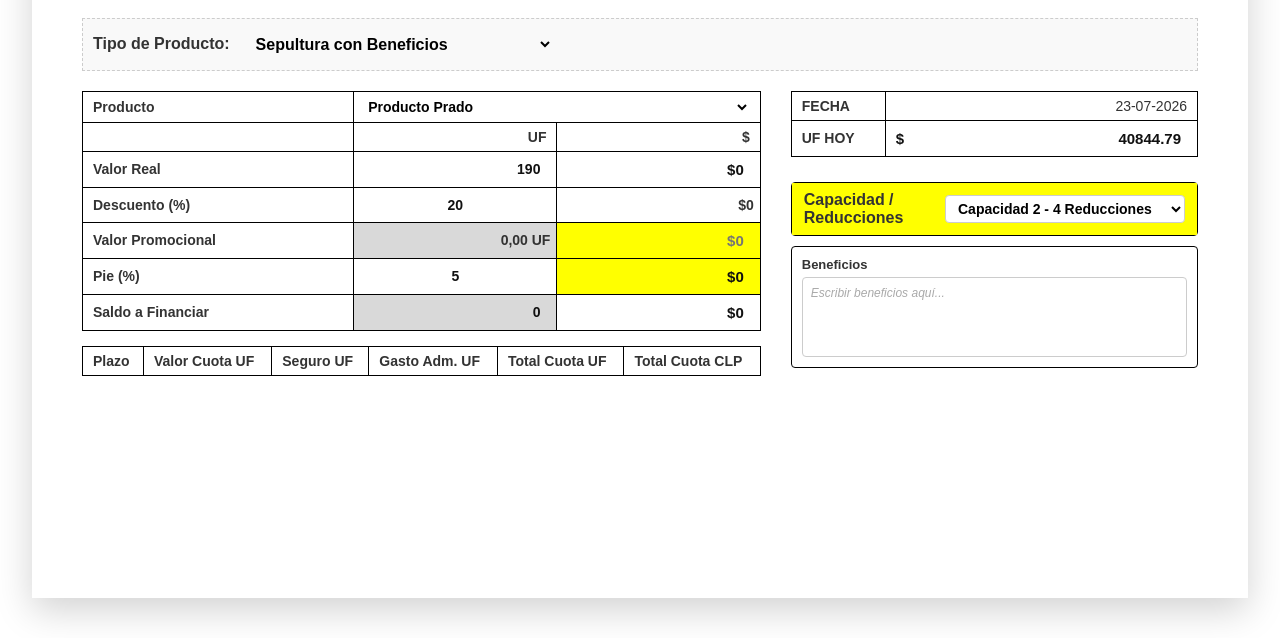
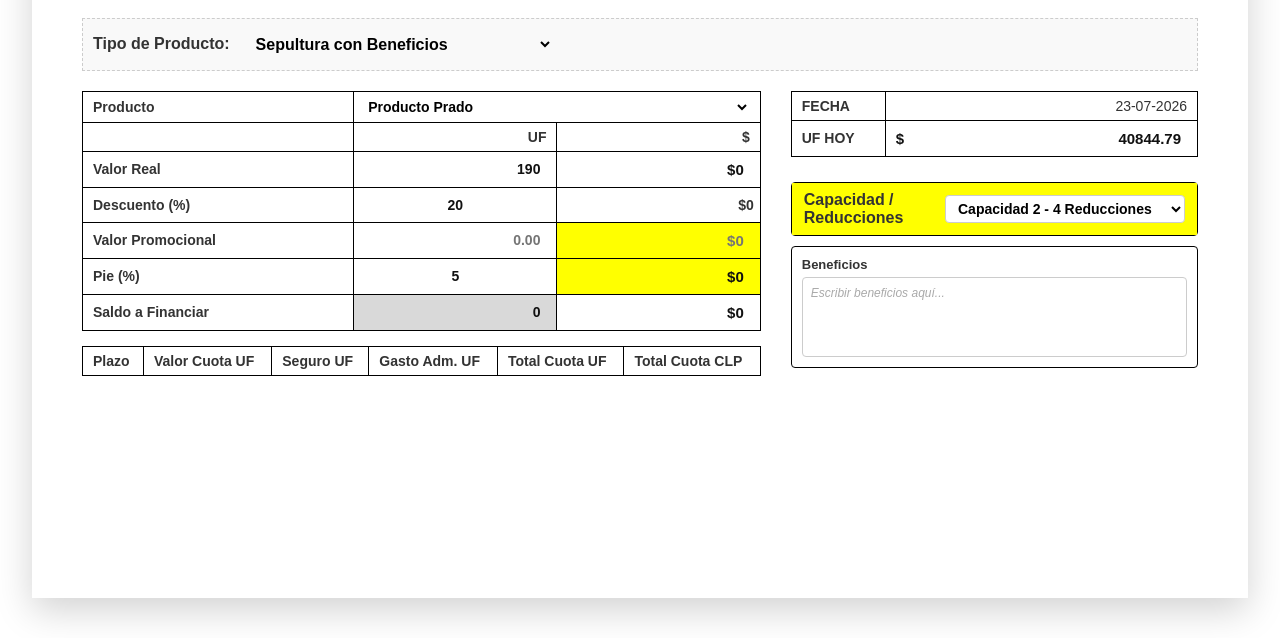
Before and after one commit to KevshuppD/CotizaAPP, a plain HTML site: page sepultura-liberador.html in a window 1280 px wide. Shown: the part 301-939 px from the top of the page. Drawn offline with Linux system fonts and the light colour scheme; no server answers; a script that the page names is missing.

Commit message:
Fix: Hacer que el campo de Valor Promocional en UF sea un input editable en Sepultura con Beneficios

```diff
--- a/sepultura-liberador.html
+++ b/sepultura-liberador.html
@@ -80,8 +80,8 @@
                         </tr>
                         <tr>
                             <td id="label-valor-ni" class="bold">Valor Promocional</td>
-                            <td class="uf-col gray-bg" id="valor-ni-uf" style="font-weight: bold; text-align: right; padding: 6px;">
-                                0,00 UF
+                            <td class="uf-col">
+                                <input type="number" id="valor-ni-uf" class="input-inline editable-field" value="" placeholder="0.00" step="0.01">
                             </td>
                             <td class="clp-col yellow-bg">
                                 <div class="currency-input-wrapper">
```
